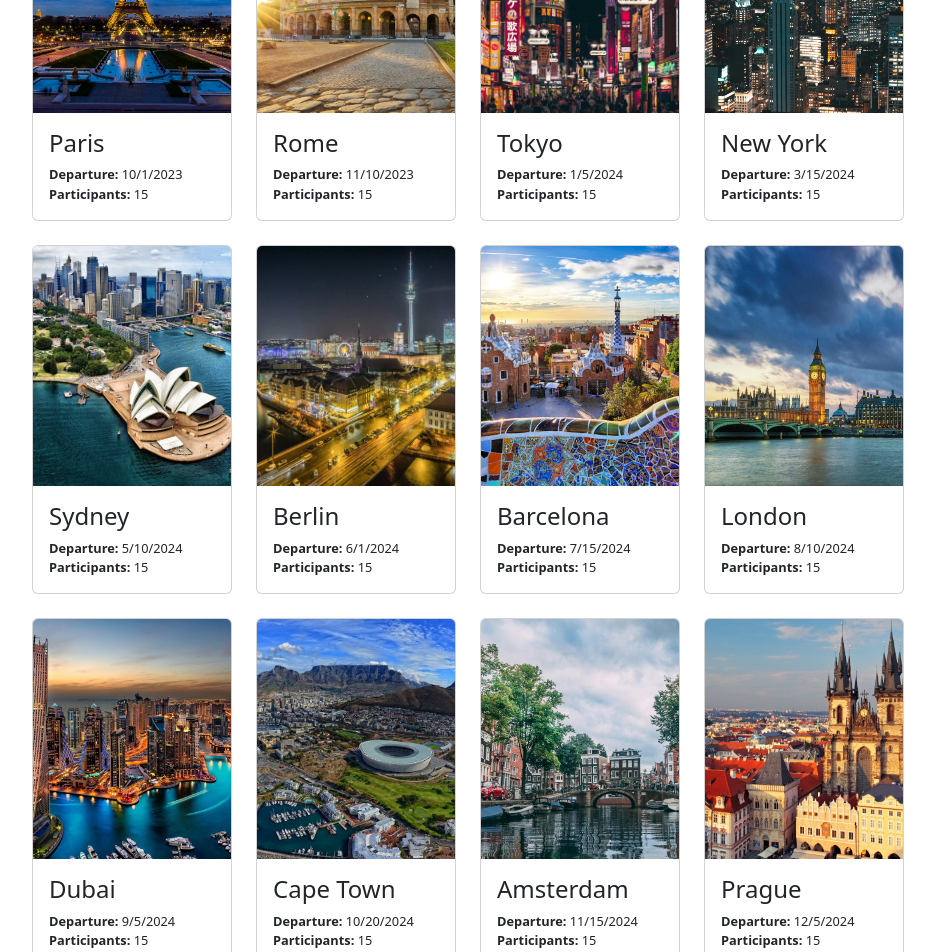
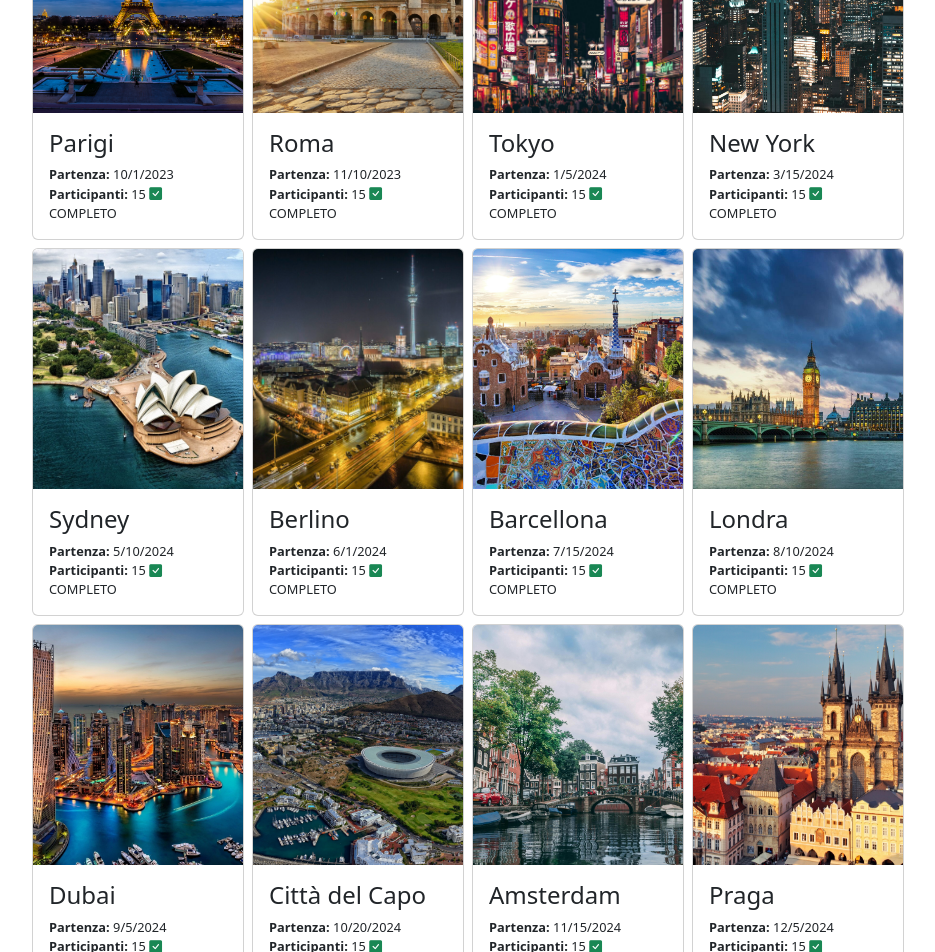
Before and after one commit to Leonardo-Mocchi/sst3-gruppo-4, a React (Vite) app: page / in a window 1280 px wide. Shown: the part 360-1312 px from the top of the page, without its empty margins (172-1107 px from the left). Built offline with nearby package versions, Linux system fonts and the light colour scheme.

Commit message:
Refactor travel destinations to Italian; update HomePage layout for improved styling and clarity

```diff
--- a/index.html
+++ b/index.html
@@ -11,7 +11,9 @@
 <body>
   <div id="root"></div>
   <script type="module" src="/src/main.jsx"></script>
-  <script src="https://cdn.jsdelivr.net/npm/bootstrap@5.3.5/dist/js/bootstrap.bundle.min.js" integrity="sha384-k6d4wzSIapyDyv1kpU366/PK5hCdSbCRGRCMv+eplOQJWyd1fbcAu9OCUj5zNLiq" crossorigin="anonymous"></script>
+  <script src="https://cdn.jsdelivr.net/npm/bootstrap@5.3.5/dist/js/bootstrap.bundle.min.js"
+    integrity="sha384-k6d4wzSIapyDyv1kpU366/PK5hCdSbCRGRCMv+eplOQJWyd1fbcAu9OCUj5zNLiq"
+    crossorigin="anonymous"></script>
 
 </body>
 
--- a/src/data/db_travels.js
+++ b/src/data/db_travels.js
@@ -1,7 +1,7 @@
 const travels = [
   {
     id: 1,
-    destination: "Paris",
+    destination: "Parigi",
     start_trip: "2023-10-01",
     end_trip: "2023-10-05",
     note: null,
@@ -26,7 +26,7 @@ const travels = [
   },
   {
     id: 2,
-    destination: "Rome",
+    destination: "Roma",
     start_trip: "2023-11-10",
     end_trip: "2023-11-15",
     note: "Visit historical sites",
@@ -128,7 +128,7 @@ const travels = [
   },
   {
     id: 6,
-    destination: "Berlin",
+    destination: "Berlino",
     start_trip: "2024-06-01",
     end_trip: "2024-06-07",
     note: "Explore museums",
@@ -153,7 +153,7 @@ const travels = [
   },
   {
     id: 7,
-    destination: "Barcelona",
+    destination: "Barcellona",
     start_trip: "2024-07-15",
     end_trip: "2024-07-20",
     note: "Enjoy the architecture",
@@ -178,7 +178,7 @@ const travels = [
   },
   {
     id: 8,
-    destination: "London",
+    destination: "Londra",
     start_trip: "2024-08-10",
     end_trip: "2024-08-15",
     note: "Explore the city's landmarks",
@@ -228,7 +228,7 @@ const travels = [
   },
   {
     id: 10,
-    destination: "Cape Town",
+    destination: "Città del Capo",
     start_trip: "2024-10-20",
     end_trip: "2024-10-30",
     note: "Discover nature and wildlife",
@@ -278,7 +278,7 @@ const travels = [
   },
   {
     id: 12,
-    destination: "Prague",
+    destination: "Praga",
     start_trip: "2024-12-05",
     end_trip: "2024-12-10",
     note: "Visit the Christmas markets",
--- a/src/pages/HomePage.jsx
+++ b/src/pages/HomePage.jsx
@@ -9,26 +9,34 @@ export default function HomePage() {
             <div className="mt-2 mb-4">
                 <h3 className="mb-3">I nostri viaggi in corso</h3>
 
-                <div className="row row-cols-1 row-cols-sm-2 row-cols-md-3 row-cols-lg-4 g-4">
+                <div className="row row-cols-1 row-cols-sm-2 row-cols-md-3 row-cols-lg-4 g-2">
                     {travels.map((travel) => (
                         <div className="col" key={travel.id}>
+
                             <Link to={`/${travel.id}`} className="text-decoration-none text-dark">
                                 <div className="card" >
                                     <img className="card-img-top" src={travel.image} alt="Title" />
                                     <div className="card-body">
                                         <h4 className="card-title">{travel.destination}</h4>
                                         <p className="card-text">
-                                            <span className="fw-bold">Departure:</span> {new Date(travel.start_trip).toLocaleDateString()}
+                                            <span className="fw-bold">Partenza:</span> {new Date(travel.start_trip).toLocaleDateString()}
+
                                             <br />
-                                            <span className="fw-bold">Participants:</span> {travel.partecipants.length}
+
+                                            <span className="fw-bold">Participanti:</span> {travel.partecipants.length == 15 ? (
+                                                <span>{travel.partecipants.length} <i className="bi bi-check-square-fill text-success" ></i> COMPLETO</span>
+                                            ) : (
+                                                <span>{travel.partecipants.length}</span>
+                                            )}
                                         </p>
                                     </div>
                                 </div>
                             </Link>
+
                         </div>
                     ))}
                 </div>
-            </div>
-        </main>
+            </div >
+        </main >
     );
 }
```
